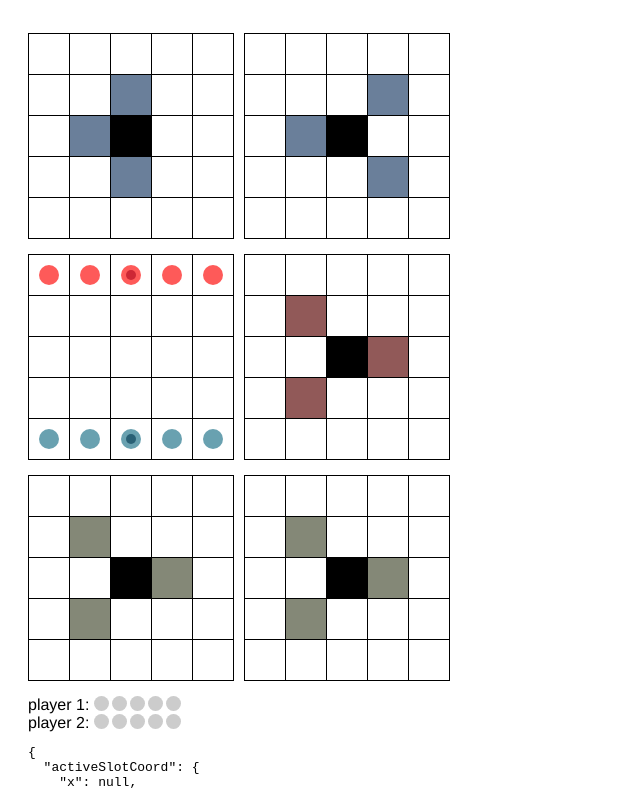
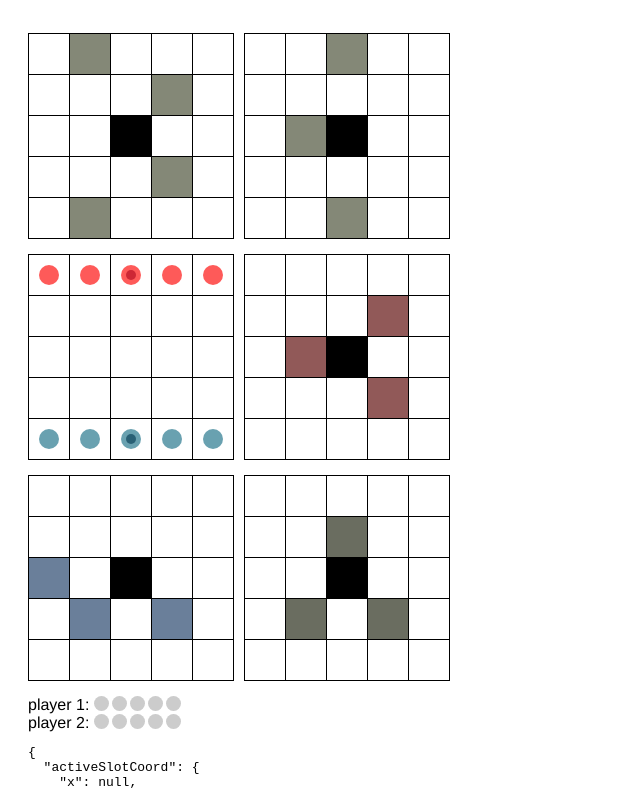
Before and after one commit to mackness/onitama_board_game, a React (Create React App) app: page / in a window 1280 px wide. Shown: the top 790 px of the page, without its empty margins (0-640 px from the left). Built offline with nearby package versions, Linux system fonts and the light colour scheme.

Commit message:
update card data and add dark green card type

```diff
--- a/src/cards/index.ts
+++ b/src/cards/index.ts
@@ -2,8 +2,104 @@ import c from '../constants/game-constants';
 
 export default [
 	{
+		school: 'goose',
+		color: 'blue',
+		player: c.BLUE,
+		card: [
+			[0, 0, 0, 0, 0],
+			[0, c.MOVE, c.MOVE, 0, 0],
+			[0, 0, c.START, 0, 0],
+			[0, 0, c.MOVE, c.MOVE, 0],
+			[0, 0, 0, 0, 0]
+		]
+	},
+	{
+		school: 'frog',
+		color: 'blue',
+		player: c.RED,
+		card: [
+			[0, 0, c.MOVE, 0, 0],
+			[0, 0, 0, c.MOVE, 0],
+			[0, 0, c.START, 0, 0],
+			[0, 0, 0, c.MOVE, 0],
+			[0, 0, 0, 0, 0]
+		]
+	},
+	{
+		school: 'eel',
+		color: 'blue',
+		player: c.BLUE,
+		card: [
+			[0, 0, 0, 0, 0],
+			[0, c.MOVE, 0, c.MOVE, 0],
+			[0, 0, c.START, 0, 0],
+			[0, 0, c.MOVE, 0, 0],
+			[0, 0, 0, 0, 0]
+		]
+	},
+	{
+		school: 'horse',
+		color: 'blue',
+		player: c.RED,
+		card: [
+			[0, 0, 0, 0, 0],
+			[0, 0, c.MOVE, 0, 0],
+			[0, c.MOVE, c.START, c.MOVE, 0],
+			[0, 0, 0, 0, 0],
+			[0, 0, 0, 0, 0]
+		]
+	},
+	{
+		school: 'boar',
+		color: 'green',
+		player: c.RED,
+		card: [
+			[0, 0, 0, 0, 0],
+			[0, 0, c.MOVE, 0, 0],
+			[0, c.MOVE, c.START, c.MOVE, 0],
+			[0, 0, 0, 0, 0],
+			[0, 0, 0, 0, 0]
+		]
+	},
+	{
 		school: 'mantis',
-		color: 'blue',
+		color: 'green',
+		player: c.RED,
+		card: [
+			[0, 0, 0, 0, 0],
+			[0, c.MOVE, 0, 0, 0],
+			[0, 0, c.START, c.MOVE, 0],
+			[0, c.MOVE, 0, 0, 0],
+			[0, 0, 0, 0, 0]
+		]
+	},
+	{
+		school: 'crab',
+		color: 'green',
+		player: c.BLUE,
+		card: [
+			[0, 0, 0, 0, 0],
+			[0, 0, c.MOVE, 0, 0],
+			[c.MOVE, 0, c.START, 0, c.MOVE],
+			[0, 0, 0, 0, 0],
+			[0, 0, 0, 0, 0]
+		]
+	},
+	{
+		school: 'dragon',
+		color: 'green',
+		player: c.RED,
+		card: [
+			[0, 0, 0, 0, 0],
+			[c.MOVE, 0, 0, 0, c.MOVE],
+			[0, 0, c.START, 0, 0],
+			[0, c.MOVE, 0, c.MOVE, 0],
+			[0, 0, 0, 0, 0]
+		]
+	},
+	{
+		school: 'cobra',
+		color: 'red',
 		player: c.RED,
 		card: [
 			[0, 0, 0, 0, 0],
@@ -15,49 +111,85 @@ export default [
 	},
 	{
 		school: 'ox',
-		color: 'blue',
-		player: c.RED,
+		color: 'red',
+		player: c.BLUE,
 		card: [
 			[0, 0, 0, 0, 0],
-			[0, 0, c.MOVE, 0, 0],
+			[0, 0, 0, 0, 0],
 			[0, c.MOVE, c.START, c.MOVE, 0],
-			[0, 0, 0, 0, 0],
-			[0, 0, 0, 0, 0]
-		]
-	},
-	{
-		school: 'cobra',
-		color: 'green',
-		player: c.RED,
-		card: [
-			[0, 0, 0, 0, 0],
-			[0, c.MOVE, 0, c.MOVE, 0],
-			[0, 0, c.START, 0, 0],
 			[0, 0, c.MOVE, 0, 0],
 			[0, 0, 0, 0, 0]
 		]
 	},
 	{
-		school: 'horse',
-		color: 'green',
+		school: 'rooster',
+		color: 'red',
 		player: c.RED,
+		card: [
+			[0, 0, 0, 0, 0],
+			[0, 0, c.MOVE, c.MOVE, 0],
+			[0, 0, c.START, 0, 0],
+			[0, c.MOVE, c.MOVE, 0, 0],
+			[0, 0, 0, 0, 0]
+		]
+	},
+	{
+		school: 'rabbit',
+		color: 'red',
+		player: c.BLUE,
+		card: [
+			[0, 0, 0, 0, 0],
+			[0, 0, 0, c.MOVE, 0],
+			[0, 0, c.START, 0, 0],
+			[0, c.MOVE, 0, 0, 0],
+			[0, 0, c.MOVE, 0, 0]
+		]
+	},
+	{
+		school: 'crane',
+		color: 'dark-green',
+		player: c.BLUE,
+		card: [
+			[0, 0, 0, 0, 0],
+			[0, 0, 0, c.MOVE, 0],
+			[0, c.MOVE, c.START, 0, 0],
+			[0, 0, 0, c.MOVE, 0],
+			[0, 0, 0, 0, 0]
+		]
+	},
+	{
+		school: 'monkey',
+		color: 'dark-green',
+		player: c.BLUE,
 		card: [
 			[0, 0, 0, 0, 0],
 			[0, c.MOVE, 0, c.MOVE, 0],
 			[0, 0, c.START, 0, 0],
-			[0, 0, c.MOVE, 0, 0],
+			[0, c.MOVE, 0, c.MOVE, 0],
 			[0, 0, 0, 0, 0]
 		]
 	},
 	{
-		school: 'eel',
-		color: 'red',
+		school: 'elephant',
+		color: 'dark-green',
 		player: c.RED,
 		card: [
 			[0, 0, 0, 0, 0],
-			[0, c.MOVE, 0, c.MOVE, 0],
+			[0, c.MOVE, c.MOVE, 0, 0],
 			[0, 0, c.START, 0, 0],
-			[0, 0, c.MOVE, 0, 0],
+			[0, c.MOVE, c.MOVE, 0, 0],
+			[0, 0, 0, 0, 0]
+		]
+	},
+	{
+		school: 'tiger',
+		color: 'dark-green',
+		player: c.RED,
+		card: [
+			[0, 0, 0, 0, 0],
+			[0, 0, 0, 0, 0],
+			[c.MOVE, 0, c.START, c.MOVE, 0],
+			[0, 0, 0, 0, 0],
 			[0, 0, 0, 0, 0]
 		]
 	}
--- a/src/components/CardSlot/CardSlot.css
+++ b/src/components/CardSlot/CardSlot.css
@@ -4,5 +4,6 @@
 
 
 .slot--green {background:#848877}
+.slot--dark-green {background:#6a6d60}
 .slot--blue {background:#6a7f9a}
 .slot--red {background: #915958}
```
